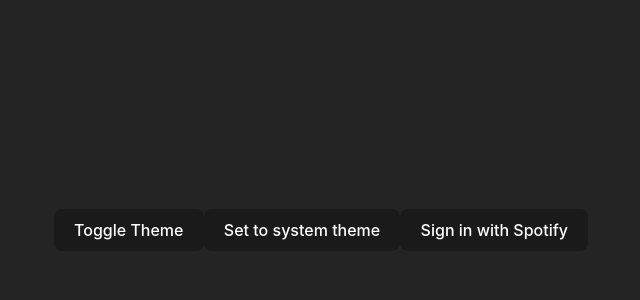
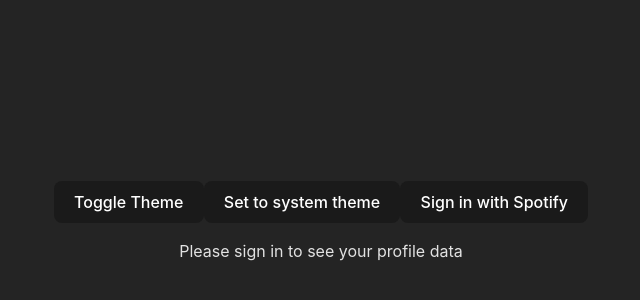
Before and after one commit to bbrodo/t3w8-spotify, a React (Vite) app: page / in a window 1280 px wide. Shown: the part 170-470 px from the top of the page, without its empty margins (319-959 px from the left). Built offline with nearby package versions, Linux system fonts and the light colour scheme.

Commit message:
rendering profile data

```diff
--- a/src/App.jsx
+++ b/src/App.jsx
@@ -1,4 +1,5 @@
 import './App.css'
+import { ProfileHeader } from './components/ProfileHeader';
 import { useSpotifyAuthContext } from './contexts/SpotifyAuthProvider';
 import { useThemeContext } from './contexts/ThemeContextProvider'
 
@@ -18,6 +19,8 @@
       <button onClick={redirectToAuthCodeFlow}>
         Sign in with Spotify
       </button>
+
+      <ProfileHeader/>
     </>
   )
 }
--- /dev/null
+++ b/src/components/ProfileHeader.jsx
@@ -0,0 +1,20 @@
+import { useSpotifyProfileData } from "../contexts/SpotifyProfileProvider";
+
+export function ProfileHeader() {
+  let profileData = useSpotifyProfileData();
+
+  if (profileData.id) {
+    return (
+      <div id="profileHeader">
+        <img src={profileData.images[0].url} />
+        <h1>Spotify Stats for {profileData.display_name}</h1>
+      </div>
+    );
+  } else {
+    return (
+      <div id="profileHeader">
+        <p>Please sign in to see your profile data</p>
+      </div>
+    );
+  }
+}
```
